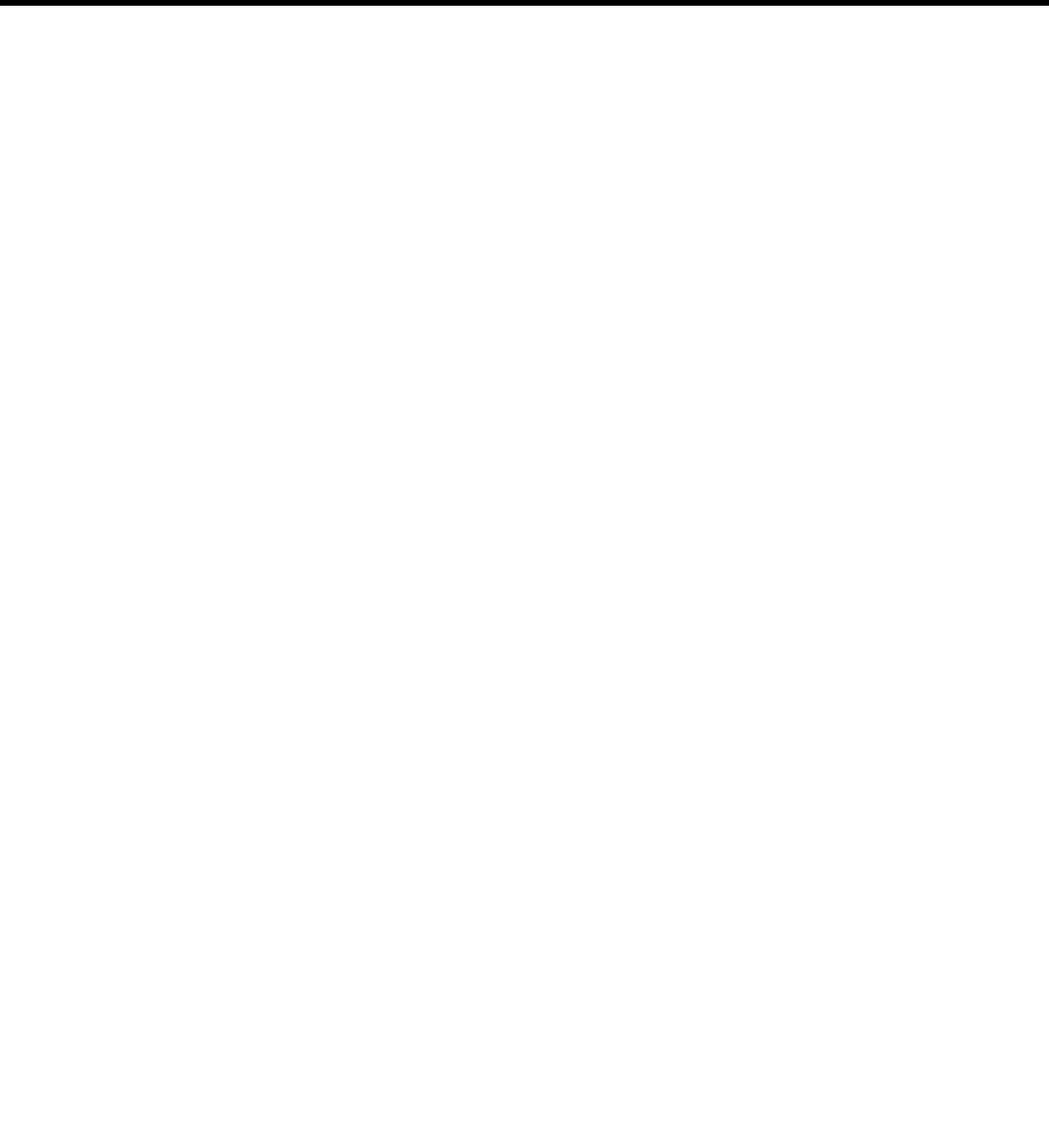
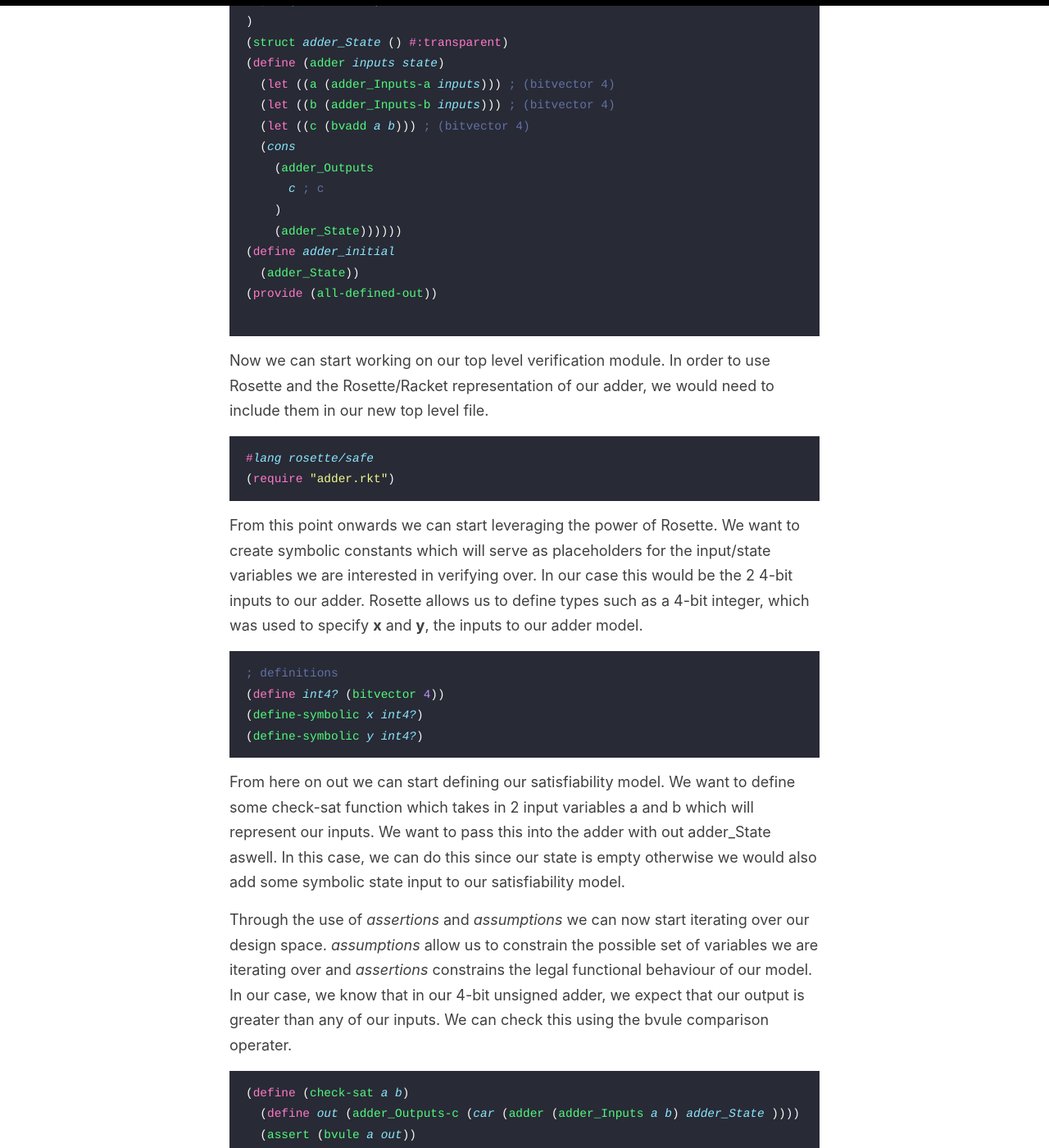
Before and after one commit to cheickdo/cheickdo.github.io, a Jekyll site: the page built from _posts/2025-2-15-FormalVerification.md, in a window 1280 px wide and 1400 px high, scrolled down 2276 px. Shown: the whole window at 82% size. Built offline with Jekyll 4.4.1, drawn with Linux system fonts in a browser that asks for light colours; comment, search, counter and statistics services are not loaded; some of the changed text lies outside the part shown.

Commit message:
Functional Formal verif

````diff
--- a/_config.yml
+++ b/_config.yml
@@ -6,7 +6,7 @@
 name: chk
 
 # Name of the author
-author: Cheickdo
+author: cheickdo
 
 # Short bio or description (displayed in the header)
 description: An assorted bag
@@ -48,8 +48,8 @@ google_analytics:
 
 # Your website URL (e.g. http://amitmerchant1990.github.io or http://www.amitmerchant.com)
 # Used for Sitemap.xml and your RSS feed
-url: chksum.ca
-enforce_ssl: chksum.ca
+url: http://cheickdo.github.io
+enforce_ssl: http://cheickdo.github.io
 
 # If you're hosting your site at a Project repository on GitHub pages
 # (http://yourusername.github.io/repository-name)
--- a/_posts/2025-2-15-FormalVerification.md
+++ b/_posts/2025-2-15-FormalVerification.md
@@ -1,6 +1,116 @@
 ---
 layout: post
-title: Formal Verification for Verilog
+title: Formal Verification for Verilog using Yosys
 ---
 
-A
+Increases in design complexity of any digital circuit necessitates increased efforts spent on verification. This is resulting in verification of a design being shifted earlier and earlier in modern IC design. The problem of tackling the verification of a digial system is difficult. A subset of this effort would be spent verifying isolated functional blocks.
+
+![image](/images/Growing-effort-and-cost-for-verification.png)
+#### Figure 1. Increase of verification costs with decreasing feature size([Pre-Silicon Verification Using Multi-FPGA Platforms: A Review](https://www.researchgate.net/figure/Growing-effort-and-cost-for-verification_fig5_349548564))
+
+For hobbyist designers, the problem space is much smaller, but functional verification is still a useful tool which can help you in your design process.
+
+As of [Yosys 0.46](https://github.com/YosysHQ/yosys), a new functional backend infrastructure was added to allow for the integration of your own verification process.
+
+In this post I will demonstrate how to configure it to check for the verification of a simple 4bit unsigned adder using [Rosette](https://emina.github.io/rosette/). Rosette is a solver-aided programming language built on top of [Racket](https://racket-lang.org/). Rosette is super useful to us as it plays the role of our SMT solver which can allow us to rigorously check for the functionality of our block given a specification.
+
+
+```verilog
+// 4-bit unsigned Adder
+module adder(
+  input [3:0] a, b,
+  output [3:0] c
+);
+assign c = a + b;
+
+endmodule
+```
+
+
+Using the built in Yosys commands we can very simply convert our Verilog code into Rosette/Racket code. In the following Makefile snippet I've went ahead and appended an ```echo "(provide (all-defined-out))" >> verif/adder.rkt``` to the last line of the file. This tells Racket that we want to access each idenfitier within our generated Racket representation of our module.
+
+
+```make
+# Generate funcitonal rosette for adder
+adder.rkt: adder.v
+	yosys \
+		-p 'read_verilog -defer $^' \
+		-p 'prep -flatten -top adder -nordff' \
+		-p 'clk2fflogic' \
+ 		-p 'write_functional_rosette verif/adder.rkt'
+	echo "(provide (all-defined-out))" >> adder.rkt
+```
+
+This now gives us an adder which takes in some input struct and some state struct and gives us an output struct. Given the simplicity of our adder, the state struct is completely empty. whilst the input struct takes in 2 4-bit vectors *a* and *b*.
+
+```racket
+#lang rosette/safe
+(struct adder_Inputs (b a) #:transparent
+  ; b (bitvector 4)
+  ; a (bitvector 4)
+)
+(struct adder_Outputs (c) #:transparent
+  ; c (bitvector 4)
+)
+(struct adder_State () #:transparent)
+(define (adder inputs state)
+  (let ((a (adder_Inputs-a inputs))) ; (bitvector 4)
+  (let ((b (adder_Inputs-b inputs))) ; (bitvector 4)
+  (let ((c (bvadd a b))) ; (bitvector 4)
+  (cons
+    (adder_Outputs
+      c ; c
+    )
+    (adder_State))))))
+(define adder_initial
+  (adder_State))
+(provide (all-defined-out))
+
+```
+
+Now we can start working on our top level verification module. In order to use Rosette and the Rosette/Racket representation of our adder, we would need to include them in our new top level file.
+
+
+```racket
+#lang rosette/safe
+(require "adder.rkt")
+```
+
+
+From this point onwards we can start leveraging the power of Rosette. We want to create symbolic constants which will serve as placeholders for the input/state variables we are interested in verifying over. In our case this would be the 2 4-bit inputs to our adder. Rosette allows us to define types such as a 4-bit integer, which was used to specify **x** and **y**, the inputs to our adder model.
+
+```racket
+; definitions
+(define int4? (bitvector 4))
+(define-symbolic x int4?)
+(define-symbolic y int4?)
+```
+
+From here on out we can start defining our satisfiability model. We want to define some check-sat function which takes in 2 input variables a and b which will represent our inputs. We want to pass this into the adder with out adder_State aswell. In this case, we can do this since our state is empty otherwise we would also add some symbolic state input to our satisfiability model.
+
+
+Through the use of *assertions* and *assumptions* we can now start iterating over our design space. *assumptions* allow us to constrain the possible set of variables we are iterating over and *assertions* constrains the legal functional behaviour of our model. In our case, we know that in our 4-bit unsigned adder, we expect that our output is greater than any of our inputs. We can check this using the bvule comparison operater.
+
+```racket
+(define (check-sat a b)
+  (define out (adder_Outputs-c (car (adder (adder_Inputs a b) adder_State ))))
+  (assert (bvule a out))
+  (assert (bvule b out))
+)
+```
+
+Once our procedure has been denoted, we can then see if our model satisfies our specifications on all legal inputs.
+
+```racket
+(define cex (verify (check-sat x y)))
+```
+
+In our case we get an output telling us that adding 0xe to 0x6 gives us an incorrect answer (due to overflow), so our module combined with our specification is unsatisfied! So we should increase the width of our output if we do not wish to constrain inputs are not constrained and we do not expect this from our module.
+
+```
+(model
+ [x (bv #xe 4)]
+ [y (bv #x6 4)])
+```
+
+Now of course, this is a very simple example and will not work directly on sequential circuits. But the bring-up of open-source sequential verification support tools combining SAT checkers with perhaps angelic execution can end up being a very useful next step to empowering open-source verification.
````
Also changed, not shown: images/Growing-effort-and-cost-for-verification.png (added).
